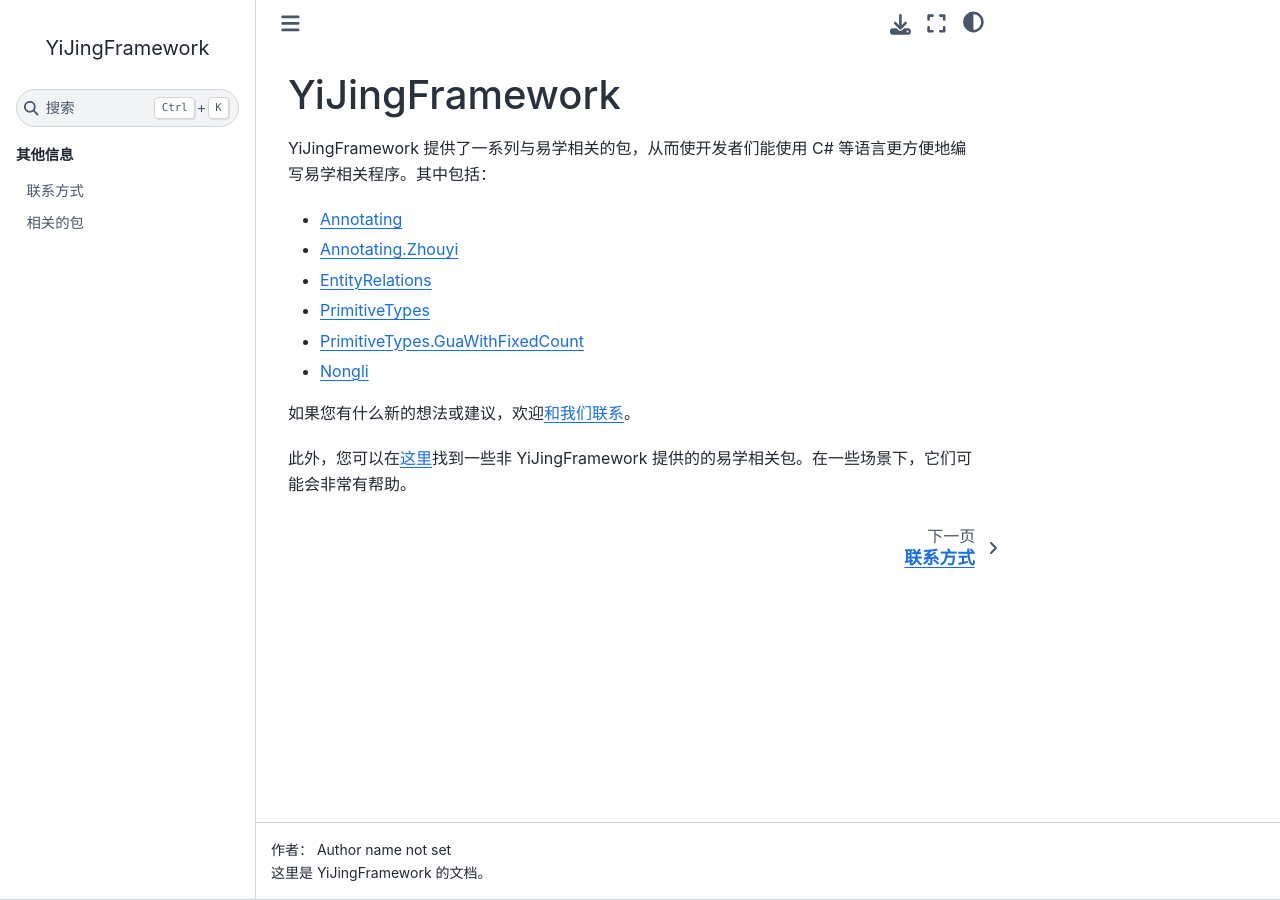
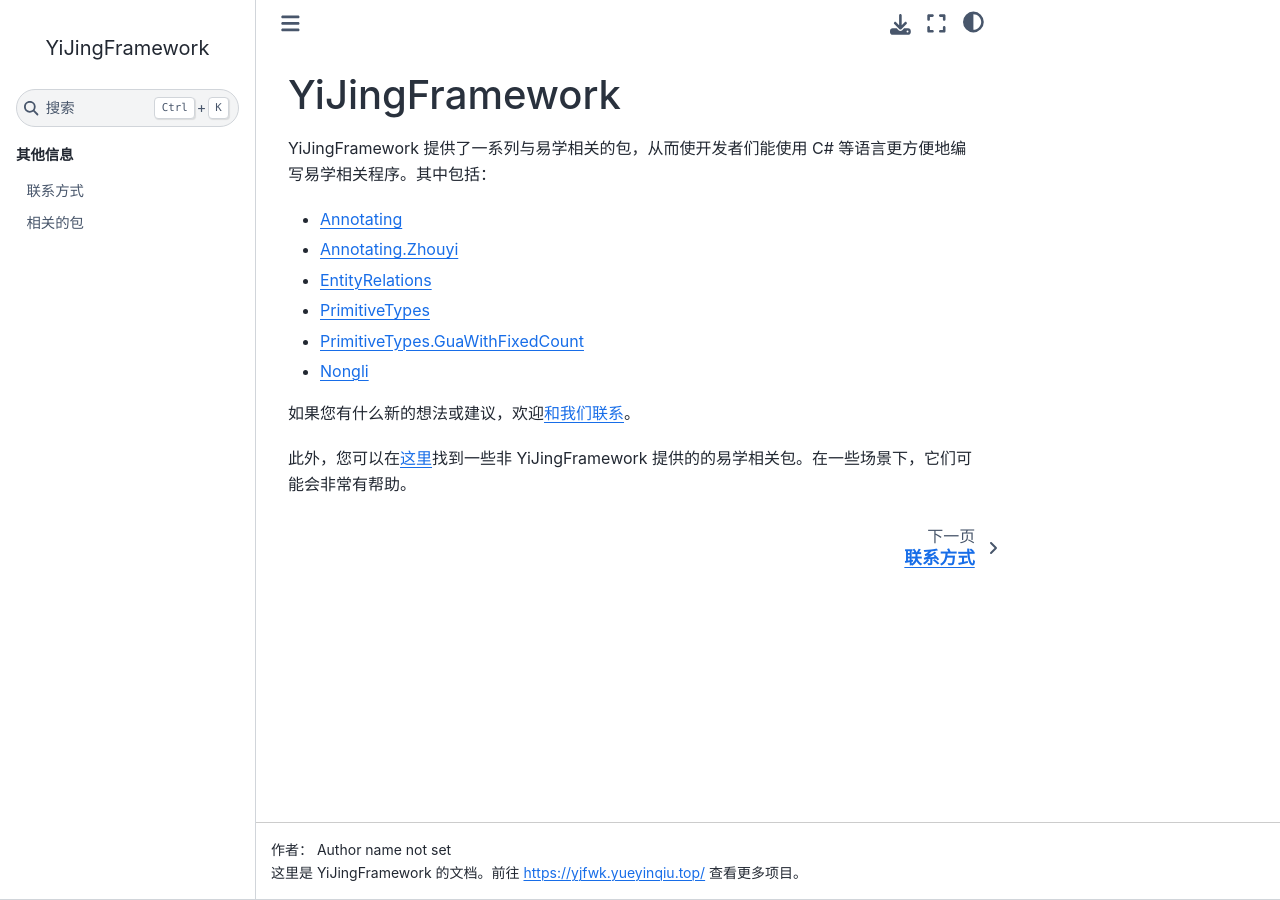
Before and after one commit to YiJingFramework/YiJingFramework-Documentation, a Sphinx documentation site: the page built from source/index.rst, in a window 1280 px wide. Built offline with Sphinx 7.4.7 and the Sphinx Book theme 1.1.4, drawn with Linux system fonts in a browser that asks for light colours.

Commit message:
Update conf.py

```diff
--- a/source/conf.py
+++ b/source/conf.py
@@ -9,7 +9,9 @@ language = 'zh_CN'
 
 html_theme = "sphinx_book_theme"
 html_theme_options = {
-    "extra_footer": "这里是 YiJingFramework 的文档。",
+    "extra_footer": "这里是 YiJingFramework 的文档。前往 "
+                    "<a href=\"https://yjfwk.yueyinqiu.top/\">https://yjfwk.yueyinqiu.top/</a> "
+                    "查看更多项目。"
 }
 # html_logo = "taiji.png"
 html_title = "YiJingFramework"
```
